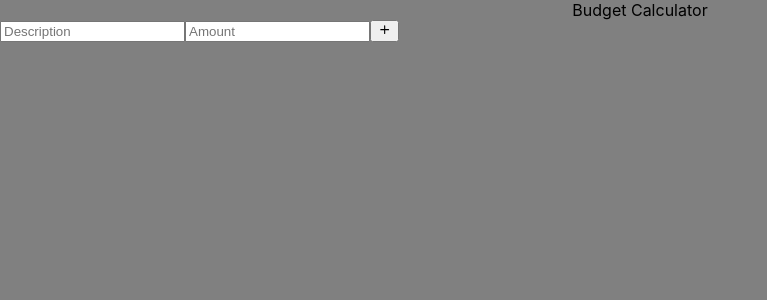
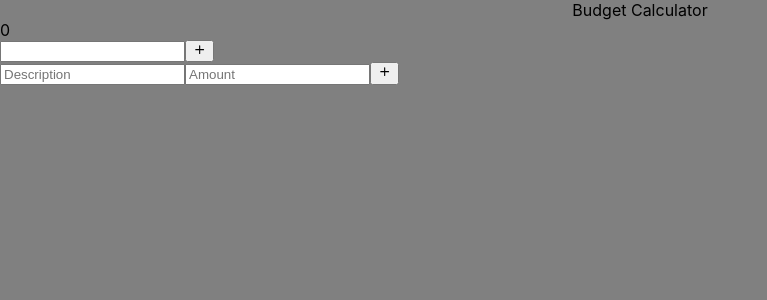
Before and after one commit to cw417/react-budget-calc, a React (Create React App) app in the folder client/: page / in a window 1280 px wide. Shown: the top 300 px of the page, without its empty margins (0-767 px from the left). Built offline with nearby package versions, Linux system fonts and the light colour scheme; the HTML template or start-up script is replaced by a standard one.

Commit message:
Work on IncomeInput

```diff
--- a/client/src/App.tsx
+++ b/client/src/App.tsx
@@ -3,6 +3,7 @@ import './App.css';
 import Header from './components/Header';
 import Input from './components/Input';
 import ExpenseList, { Expense } from './components/ExpenseList';
+import IncomeInput from './components/IncomeInput';
 import { FiPlus } from 'react-icons/fi';
 
 const APP_TITLE = 'Budget Calculator'
@@ -10,15 +11,24 @@ const APP_TITLE = 'Budget Calculator'
 function App() {
 
   const [ expenses, setExpenses ] = useState<Expense[]>([]);
+  const [ income, setIncome ] = useState(0);
 
   function addExpense(expense: Expense) {
     setExpenses(prevExpenses => [...prevExpenses, expense])
+  }
+
+  function updateIncome(amount: number) {
+    setIncome(amount);
   }
 
   return (
     <div>
       <Header
         title={APP_TITLE}
+      />
+      <IncomeInput
+        income={income}
+        updateIncome={updateIncome}
       />
       <Input
         updateFunction={addExpense}
--- /dev/null
+++ b/client/src/components/IncomeInput.tsx
@@ -0,0 +1,27 @@
+import React, { useRef } from 'react'
+import { FiPlus } from 'react-icons/fi';
+
+type Props = {
+  updateIncome: (amount: number) => void,
+  income: number
+}
+
+export default function IncomeInput({ income, updateIncome }: Props) {
+
+  const incomeRef = useRef<HTMLInputElement | null>(null);
+
+  function handleUpdateIncome() {
+    if (incomeRef === null || incomeRef?.current?.value === '') return;
+    const incomeString = incomeRef?.current?.value;
+    const income = parseFloat(incomeString!);
+    updateIncome(income);
+  }
+
+  return (
+    <div>
+      <div>{income}</div>
+      <input type='text' ref={incomeRef}></input>
+      <button onClick={handleUpdateIncome}><FiPlus /></button>
+    </div>
+  )
+}
--- a/client/src/components/Input.tsx
+++ b/client/src/components/Input.tsx
@@ -1,8 +1,7 @@
 import React, { useRef } from 'react'
-import { Expense } from './ExpenseList';
 
 type Props = {
-  updateFunction: (expense: Expense) => void;
+  updateFunction: Function;
   labelText?: string;
   buttonText: string | JSX.Element;
 }
@@ -22,7 +21,7 @@ export default function Input({ updateFunction, labelText, buttonText }: Props)
     if (description === '') return;
     const amount: string | undefined = (amountRef.current?.value !== null) ? amountRef.current?.value : '' ;
     if (amount === '') return;
-    updateFunction({ description: description as string, amount: parseFloat(amount as string)});
+    updateFunction({ description: description, amount: parseFloat(amount!)});
     descriptionRef.current!.value = null!;
     amountRef.current!.value = null!;
   }
```
Also changed, not shown: 1 other file (tests, documents, lock files or other folders).
